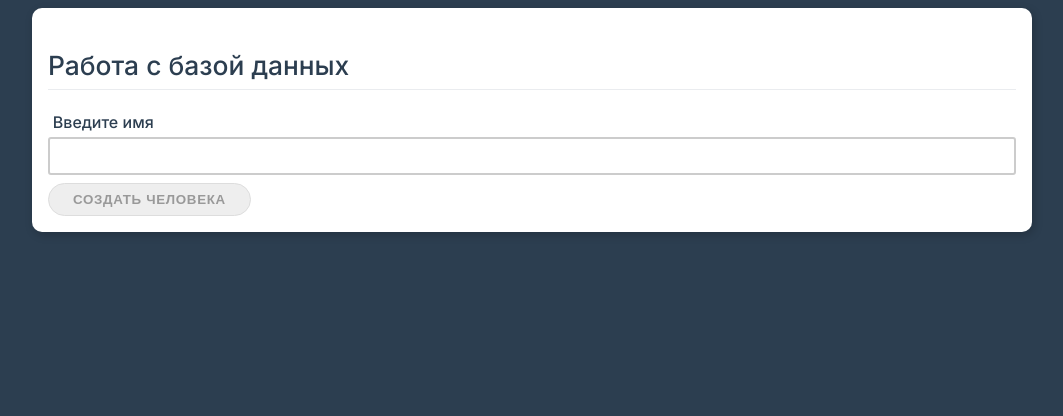
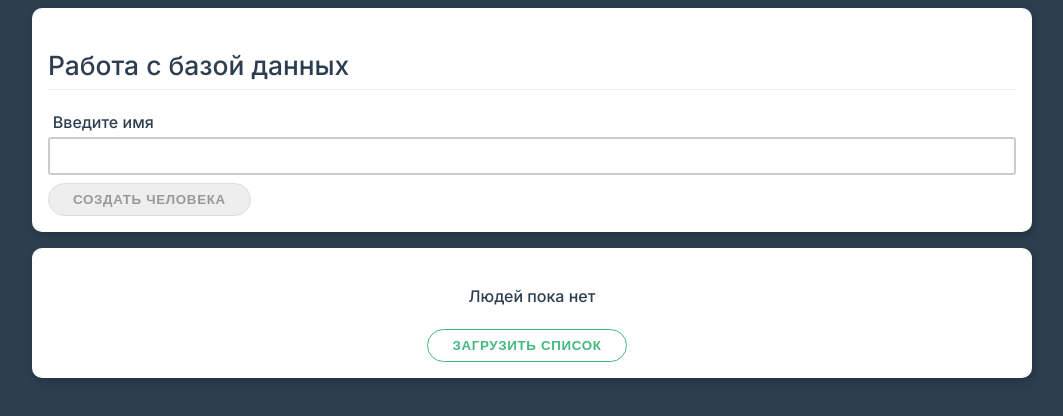
Before and after one commit to avkombatov/vue-http, a Vue app: page / in a window 1280 px wide. Shown: the top 416 px of the page, without its empty margins (108-1171 px from the left). Built offline with nearby package versions, Linux system fonts and the light colour scheme.

Commit message:
добавлен компонент AppPeopleList

```diff
--- a/src/App.vue
+++ b/src/App.vue
@@ -11,14 +11,17 @@
         Создать человека
       </button>
     </form>
+    <app-people-list :people="people" @load="loadPeople"></app-people-list>
   </div>
 </template>
 
 <script>
+import AppPeopleList from './AppPeopleList'
 export default {
   data() {
     return {
       name: "",
+      people:[]
     };
   },
   methods: {
@@ -40,6 +43,7 @@ export default {
       this.name = ''
     },
   },
+  components:{AppPeopleList}
 };
 </script>
 
--- /dev/null
+++ b/src/AppPeopleList.vue
@@ -0,0 +1,21 @@
+<template>
+  <div v-if="people.length !== 0">
+    <div class="card" v-for="person in people">
+      <h3>{{ person }}</h3>
+    </div>
+  </div>
+  <div class="card center" v-else>
+    <h4>Людей пока нет</h4>
+    <button class="btn" @click="$emit('load')">Загрузить список</button>
+  </div>
+</template>
+
+<script>
+export default {
+    emits:['load'],
+  props: ["people"],
+};
+</script>
+
+<style lang="scss" scoped>
+</style>
```
